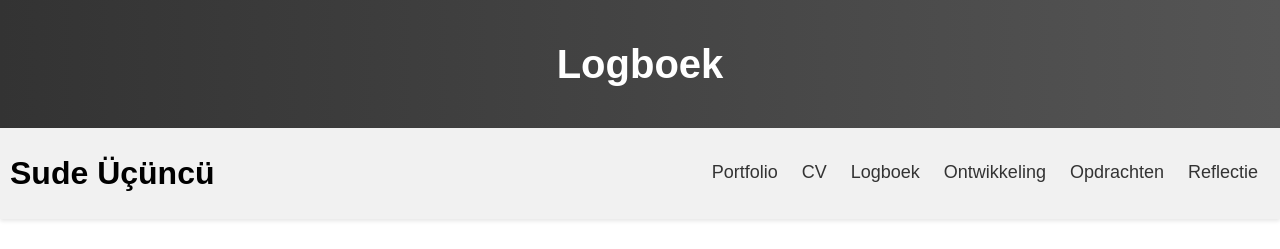
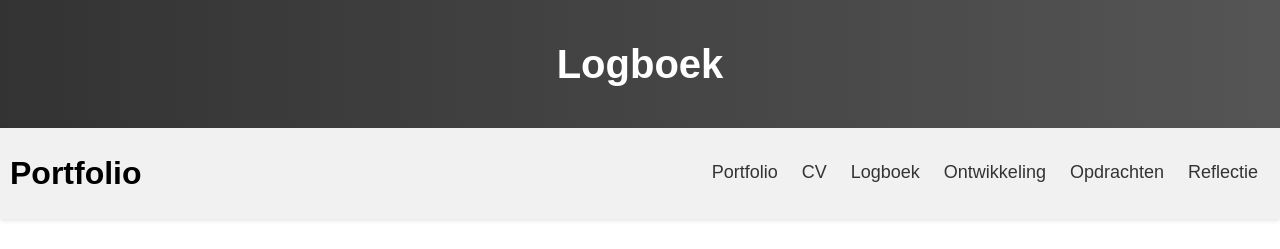
Before and after one commit to SudenazUcuncuPXL/Project-Web, a website: page logboek.html in a window 1280 px wide. Shown: the top 249 px of the page. Drawn offline with Linux system fonts and the light colour scheme.

Commit message:
Portfolio

```diff
--- a/logboek.html
+++ b/logboek.html
@@ -12,7 +12,7 @@
 </header>
 
 <div class="header">
-    <h1>Sude Üçüncü</h1>
+    <h1>Portfolio</h1>
     <div class="header-right">
         <a href="index.html">Portfolio</a>
         <a href="cv.html">CV</a>
```
Also changed, not shown: ontwikkeling.html (+1 -1 lines), opdrachten.html (+1 -1 lines), reflectie.html (+1 -1 lines).
